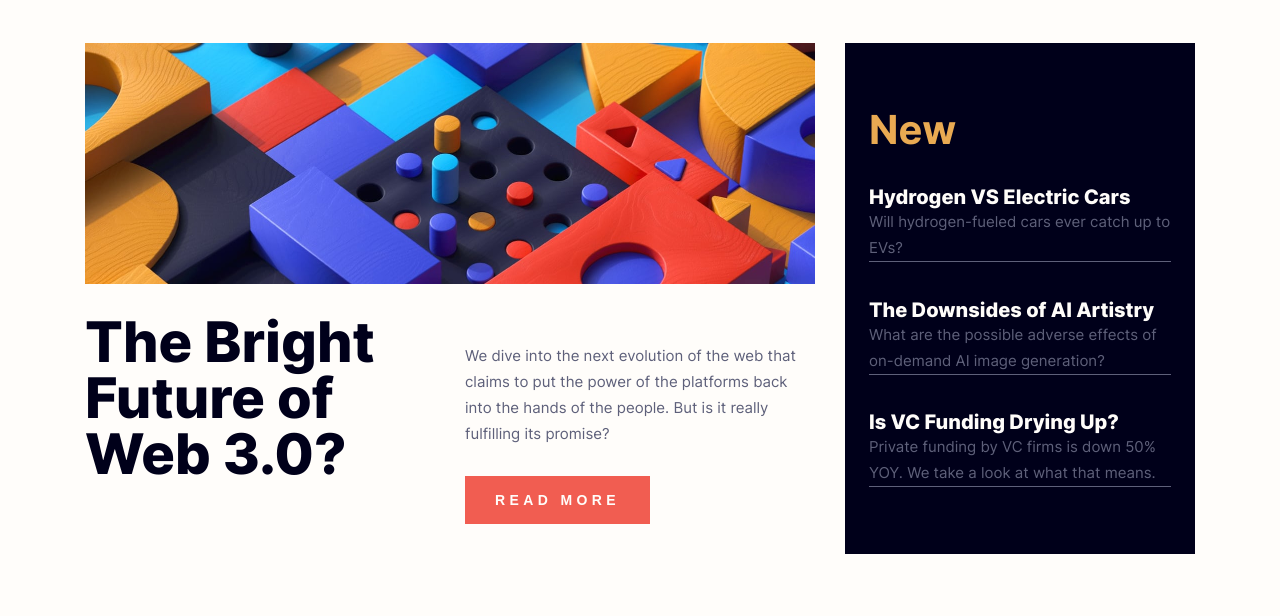
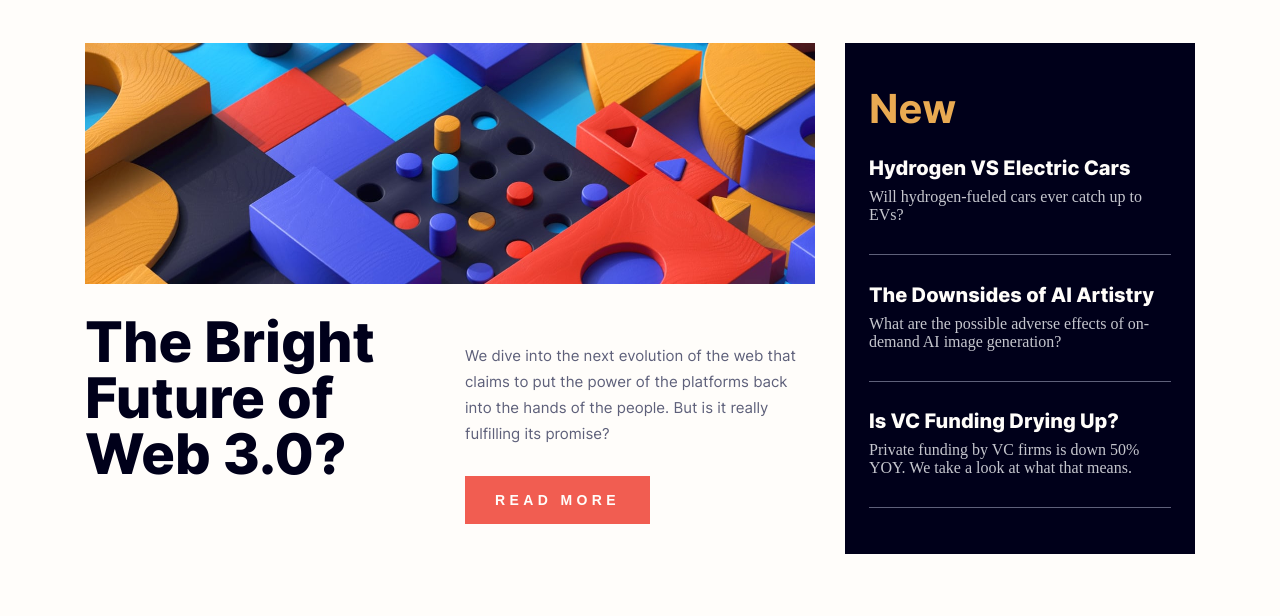
Before and after one commit to Abrham007/news-homepage, a website: page index.html in a window 1280 px wide. Shown: the part 162-778 px from the top of the page. Drawn offline with Linux system fonts and the light colour scheme.

Commit message:
added some finishing touches on markup and sytle

```diff
--- a/assets/css/_base.scss
+++ b/assets/css/_base.scss
@@ -29,6 +29,10 @@
   font-style: normal;
   font-weight: 400;
   line-height: 26px; /* 173.333% */
+
+  &--alt {
+    color: var(--color6);
+  }
 }
 
 .text-XS {
--- a/assets/css/style.scss
+++ b/assets/css/style.scss
@@ -164,15 +164,16 @@
 .aside {
   display: flex;
   flex-direction: column;
-  justify-content: space-evenly;
+  justify-content: space-around;
   background-color: var(--color4);
   padding: 32px 24px;
 
   &__item {
     display: flex;
     flex-direction: column;
-    gap: 8;
+    gap: 8px;
     border-bottom: 1px solid var(--color2);
+    padding-bottom: 30px;
   }
 
   &__header:hover {
--- a/index.html
+++ b/index.html
@@ -42,15 +42,15 @@
         <p class="text-L">New</p>
         <div class="aside__item">
           <h2 class="aside__header text-S">Hydrogen VS Electric Cars</h2>
-          <p class="text-XXS">Will hydrogen-fueled cars ever catch up to EVs?</p>
+          <p class="text-XXS--alt">Will hydrogen-fueled cars ever catch up to EVs?</p>
         </div>
         <div class=" aside__item">
           <h2 class="aside__header text-S">The Downsides of AI Artistry</h2>
-          <p class="text-XXS">What are the possible adverse effects of on-demand AI image generation?</p>
+          <p class="text-XXS--alt">What are the possible adverse effects of on-demand AI image generation?</p>
         </div>
         <div class=" aside__item">
           <h2 class="aside__header text-S">Is VC Funding Drying Up?</h2>
-          <p class="text-XXS"> Private funding by VC firms is down 50% YOY. We take a look at what that means.</p>
+          <p class="text-XXS--alt"> Private funding by VC firms is down 50% YOY. We take a look at what that means.</p>
         </div>
       </aside>
     </main>
```
Also changed, not shown: assets/css/style.css, 1 other file.
